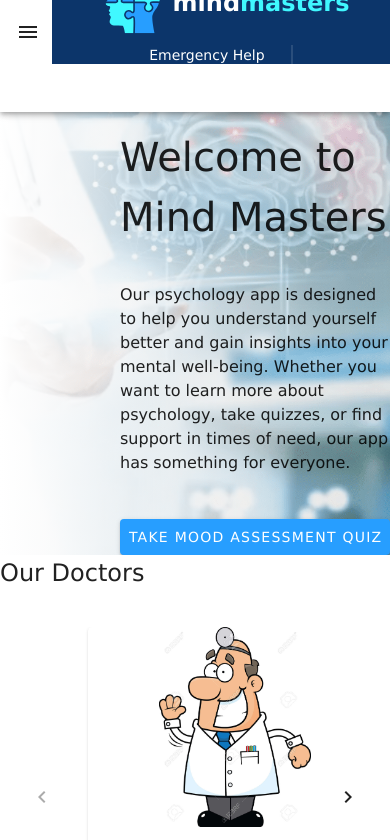
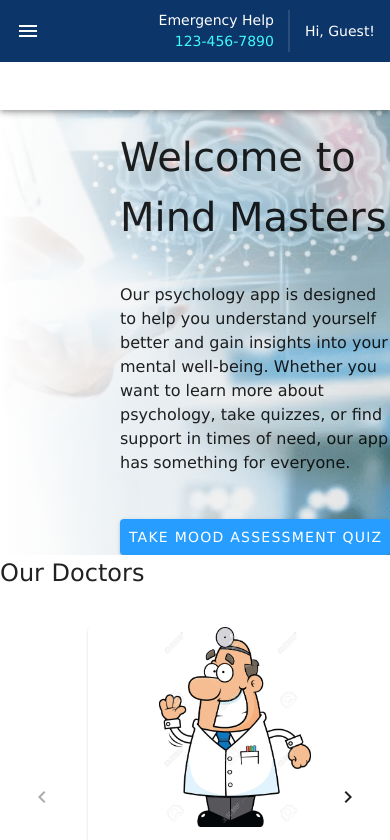
Before and after one commit to Feralwater/CogniLearn, a Vue app: page / in a window 390 px wide. Shown: the top 840 px of the page. Built offline with nearby package versions, Linux system fonts and the light colour scheme.

Commit message:
add mobile styles to header

```diff
--- a/src/components/AppBar/AppBar.vue
+++ b/src/components/AppBar/AppBar.vue
@@ -2,7 +2,7 @@
   <v-app-bar>
     <v-app-bar-nav-icon
       @click="drawer = !drawer"
-      class="d-flex d-sm-none"
+      class="d-flex d-sm-none burger-icon"
     />
     <app-header />
 
@@ -27,6 +27,14 @@
 </template>
 
 <style scoped>
+:global(.v-toolbar__content) {
+  height: 100% !important;
+  background-color: var(--secondary);
+}
+
+.burger-icon {
+  color: var(--white);
+}
 
 </style>
 
--- a/src/components/AppHeader/AppHeader.css
+++ b/src/components/AppHeader/AppHeader.css
@@ -1,6 +1,7 @@
 .header {
   background-color: var(--secondary);
   width: 100%;
+  padding: 10px 15px;
 }
 
 .header-container {
@@ -55,19 +56,27 @@
   display: none;
 }
 
-@media screen and (min-width: 1025px) {
+@media screen and (min-width: 1200px) {
   .hidden {
     display: flex;
   }
 }
 
 @media screen and (max-width: 600px) {
+  .mobile-hidden {
+    display: none;
+  }
+
   .header-container {
     flex-direction: column;
-    align-items: center;
+    align-items: flex-end;
   }
 
-  .header-logo {
-    margin-bottom: 10px;
+  .header-column {
+    align-items: flex-end;
+  }
+
+  .phone {
+    font-size: 14px;
   }
 }
--- a/src/components/AppHeader/AppHeader.vue
+++ b/src/components/AppHeader/AppHeader.vue
@@ -10,7 +10,7 @@ const loginStore = useLoginStore();
 <template>
   <header class="header">
     <div class="header-container">
-      <div class="header-logo">
+      <div class="header-logo mobile-hidden">
         <v-img :src="logo" height="64" width="80" />
         <span class="project-name black">mind</span>
         <span class="project-name green">masters</span>
@@ -36,14 +36,14 @@ const loginStore = useLoginStore();
             <span>Sunday - 8:00 - 14:00</span>
           </div>
           <v-divider vertical thickness="2" />
-          <div class="header-column">
+        </div>
+        <div class="header-column">
             <span v-if="loginStore.isAuthenticated">
               {{ `Welcome, ${loginStore.user}` }}
             </span>
-            <span v-else class="guest-name">
+          <span v-else class="guest-name">
               Hi, Guest!
             </span>
-          </div>
         </div>
       </div>
     </div>
```
